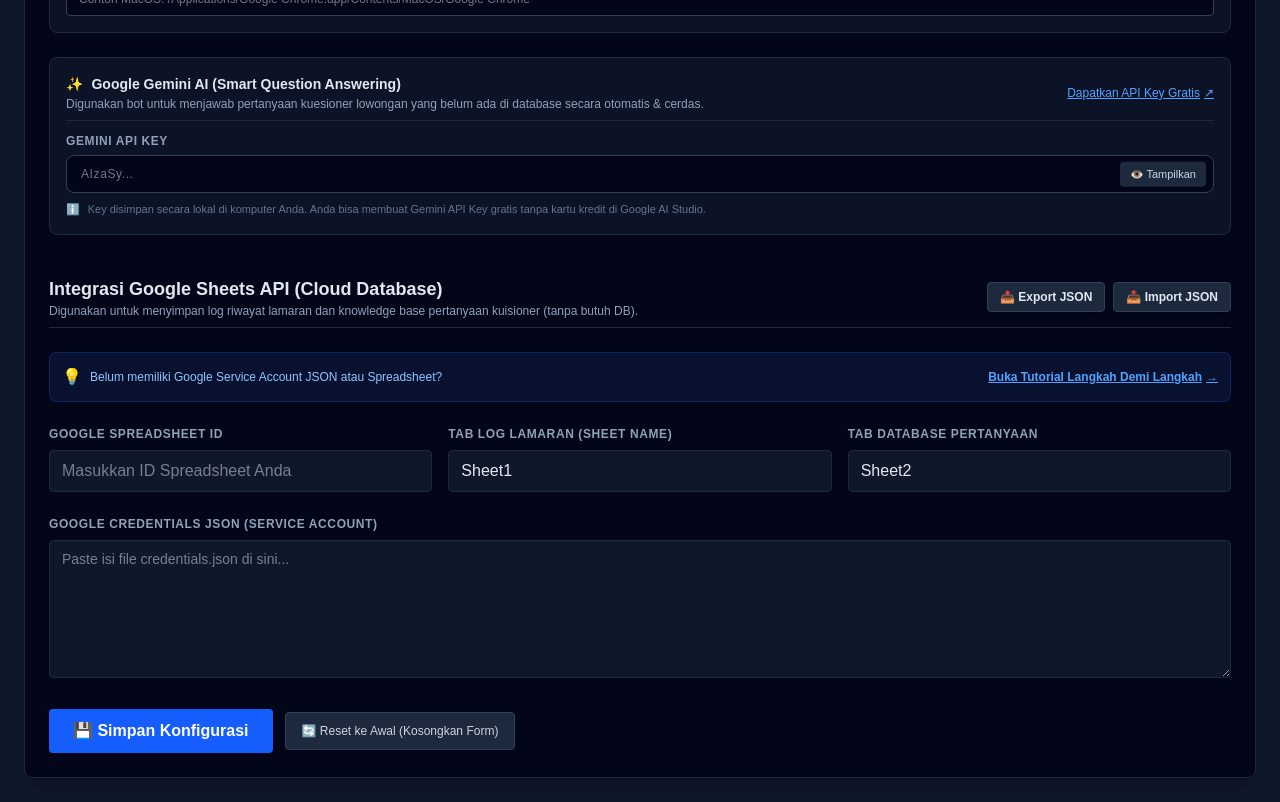
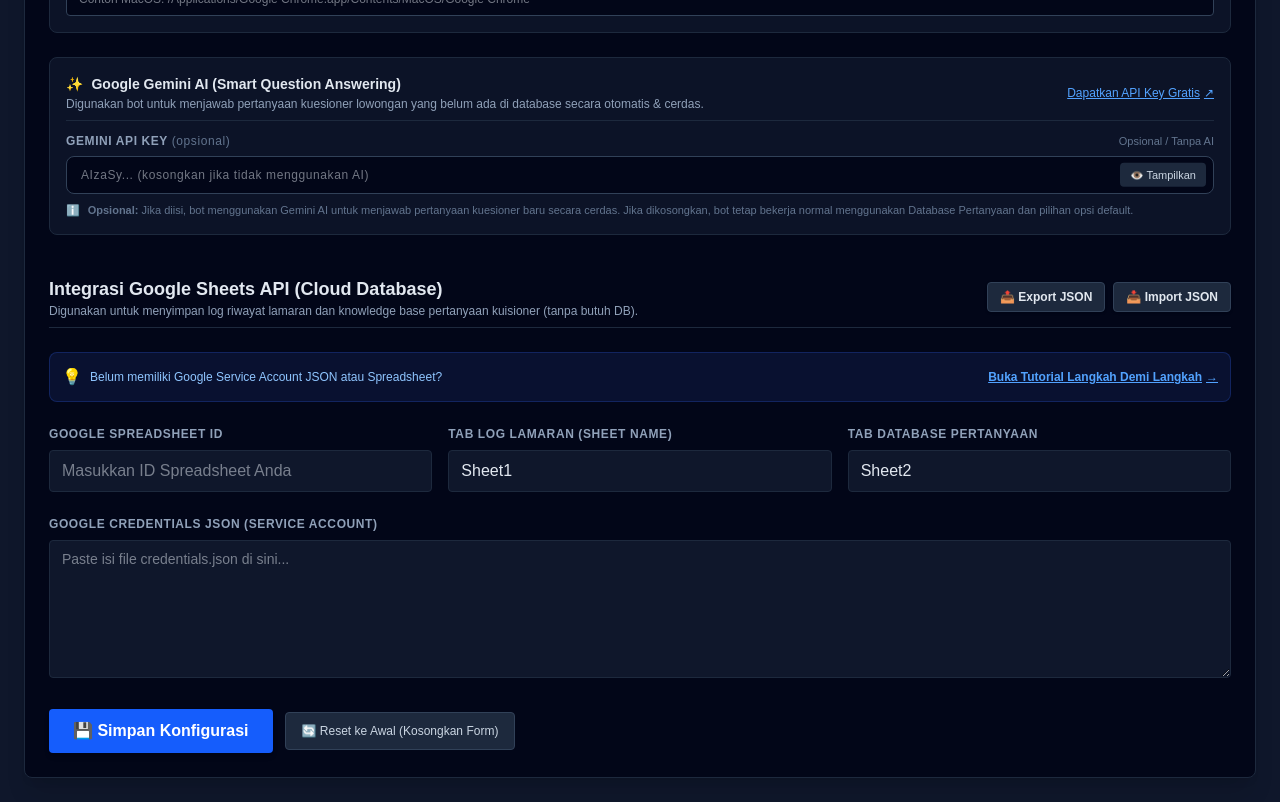
Before and after one commit to yogaiyog/cv-blaster, a Next.js app: page / in a window 1280 px wide. Shown: the part 820-1622 px from the top of the page. Built offline with nearby package versions, Linux system fonts and the light colour scheme.

Commit message:
feat: make Gemini API key optional with fallback heuristic answers

```diff
--- a/src/app/page.tsx
+++ b/src/app/page.tsx
@@ -1105,13 +1105,18 @@
                 </div>
 
                 <div>
-                  <label className="block text-xs font-semibold text-slate-400 uppercase tracking-wider mb-1.5">
-                    Gemini API Key
-                  </label>
+                  <div className="flex items-center justify-between mb-1.5">
+                    <label className="block text-xs font-semibold text-slate-400 uppercase tracking-wider">
+                      Gemini API Key <span className="text-slate-500 font-normal lowercase">(opsional)</span>
+                    </label>
+                    <span className="text-[11px] text-slate-500">
+                      Opsional / Tanpa AI
+                    </span>
+                  </div>
                   <div className="relative">
                     <input
                       type={showGeminiKey ? 'text' : 'password'}
-                      placeholder="AIzaSy..."
+                      placeholder="AIzaSy... (kosongkan jika tidak menggunakan AI)"
                       value={config.geminiApiKey || ''}
                       onChange={(e) => setConfig({ ...config, geminiApiKey: e.target.value })}
                       className="w-full bg-slate-950 border border-slate-700 rounded-lg px-3.5 py-2.5 pr-28 text-slate-200 font-mono text-xs focus:outline-none focus:border-blue-500 tracking-wider"
@@ -1127,7 +1132,7 @@
                   <div className="flex items-start gap-2 text-[11px] text-slate-500 mt-2">
                     <span className="text-blue-400 font-bold">ℹ️</span>
                     <span>
-                      Key disimpan secara lokal di komputer Anda. Anda bisa membuat Gemini API Key gratis tanpa kartu kredit di Google AI Studio.
+                      <strong>Opsional:</strong> Jika diisi, bot menggunakan Gemini AI untuk menjawab pertanyaan kuesioner baru secara cerdas. Jika dikosongkan, bot tetap bekerja normal menggunakan Database Pertanyaan dan pilihan opsi default.
                     </span>
                   </div>
                 </div>
--- a/src/lib/automation.ts
+++ b/src/lib/automation.ts
@@ -26,12 +26,15 @@
   try {
     const config = customConfig || getConfig();
 
-    // Verify GEMINI_API_KEY is set in config or environment
+    // Set GEMINI_API_KEY if provided (Optional)
     const geminiApiKey = (config.geminiApiKey || process.env.GEMINI_API_KEY || '').trim();
-    if (!geminiApiKey) {
-      throw new Error('Gemini API Key belum diisi. Silakan masukkan Gemini API Key Anda pada tab Konfigurasi.');
+    if (geminiApiKey) {
+      process.env.GEMINI_API_KEY = geminiApiKey;
+      onLog('🧠 Gemini AI aktif untuk menjawab pertanyaan kuesioner baru.');
+    } else {
+      process.env.GEMINI_API_KEY = '';
+      onLog('ℹ️ Gemini API Key tidak diisi (Mode Offline/Tanpa AI). Pertanyaan di luar database akan dijawab dengan aturan default/pilihan pertama.');
     }
-    process.env.GEMINI_API_KEY = geminiApiKey;
 
     if (!config.searchKeywords && !config.indeedNoJobTitleFilter) {
       throw new Error('Search keywords are not configured. Please fill them in first.');
--- a/src/lib/questionAnswer.ts
+++ b/src/lib/questionAnswer.ts
@@ -635,23 +635,26 @@
       }
     } catch {}
 
-    // Smart context-aware fallback based on question intent
+    // Smart context-aware fallback based on question intent (when AI is unavailable or offline)
     const lowerQ = question.toLowerCase();
     if (/notice|asap|join|mulai kerja|bergabung/i.test(lowerQ)) {
       const notice = profile.noticePeriod || "Immediately";
       return [/asap|immediately|segera/i.test(notice) ? "Saya bersedia untuk segera bergabung (ASAP / Immediately)." : notice];
     }
-    if (/english|bahasa inggris|rate|1 to 10/i.test(lowerQ)) return ["8"];
+    if (/salary|gaji|penghasilan|upah|ekspektasi gaji/i.test(lowerQ)) {
+      return [String(profile.expectedMonthlySalaryIDR || 8000000)];
+    }
+    if (/english|bahasa inggris|rate|1 to 10|skala 1/i.test(lowerQ)) return ["8"];
     if (/gpa|ipk/i.test(lowerQ)) return [profile.gpa || "3.75"];
-    if (/experience|tahun/i.test(lowerQ)) return [String(profile.defaultExperienceYears || 3)];
+    if (/experience|tahun|lama bekerja/i.test(lowerQ)) return [String(profile.defaultExperienceYears || 3)];
     if (/project|proyek/i.test(lowerQ)) return ["4"];
     if (/age|umur|usia/i.test(lowerQ)) return ["24"];
-    if (/phone|telepon|hp|mobile/i.test(lowerQ)) return [cfg.phoneNumber || "081234567890"];
+    if (/phone|telepon|hp|mobile|wa|whatsapp/i.test(lowerQ)) return [cfg.phoneNumber || "081234567890"];
     if (/name|nama/i.test(lowerQ)) return [cfg.fullName || "Yoga Adi Saputra"];
-    if (/why|alasan|describe|ceritakan|jelaskan|introduce/i.test(lowerQ)) {
-      return ["I have 3+ years of experience as a Software Engineer specializing in full stack web development, building robust and scalable applications."];
+    if (/why|alasan|describe|ceritakan|jelaskan|introduce|tentang anda/i.test(lowerQ)) {
+      return ["Saya memiliki keahlian dan pengalaman kerja yang relevan serta siap berkontribusi secara maksimal untuk posisi ini."];
     }
-    return ["Yes"];
+    return ["Ya"];
   }
 
   const multiSelect = type === "checklist";
@@ -686,9 +689,9 @@
     }
   } catch {}
 
-  // Smart options fallback
-  const firstMatch = options.find(o => /^(ya|yes|setuju|agree|fluent|mahir|sarjana|s1|full-time|wfo|hybrid|remote)$/i.test(o.trim()));
-  return [firstMatch || options[0] || ""];
+  // Smart options fallback (pilihan cerdas / opsi pertama jika tanpa AI)
+  const firstMatch = options.find(o => /^(ya|yes|setuju|agree|fluent|mahir|sarjana|s1|full-time|wfo|hybrid|remote|bersedia|ada|siap|sangat siap|bisa|bisa segera)$/i.test(o.trim()));
+  return [firstMatch || options[0] || "Ya"];
 }
 
 // ---------------------------------------------------------------------------
```
